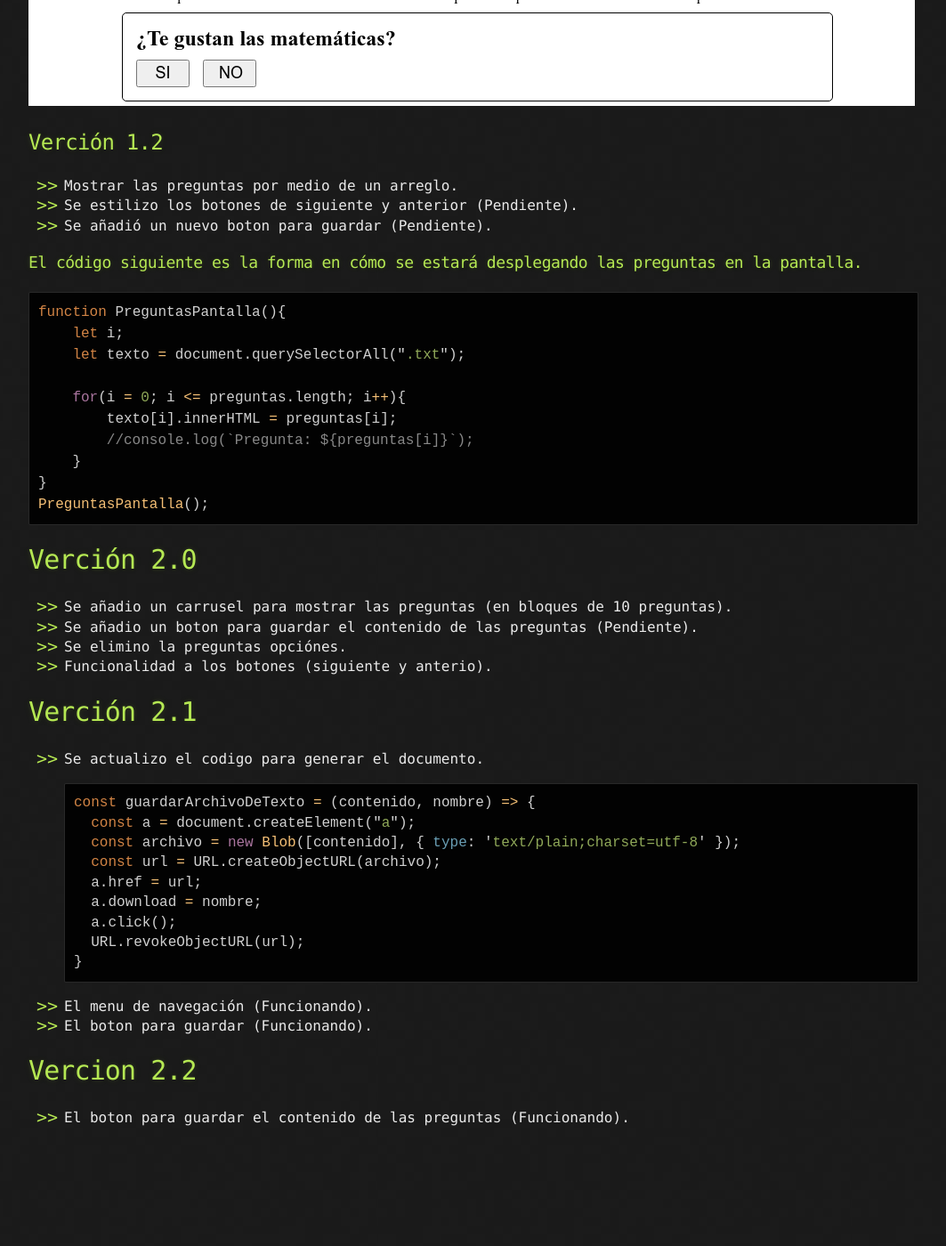
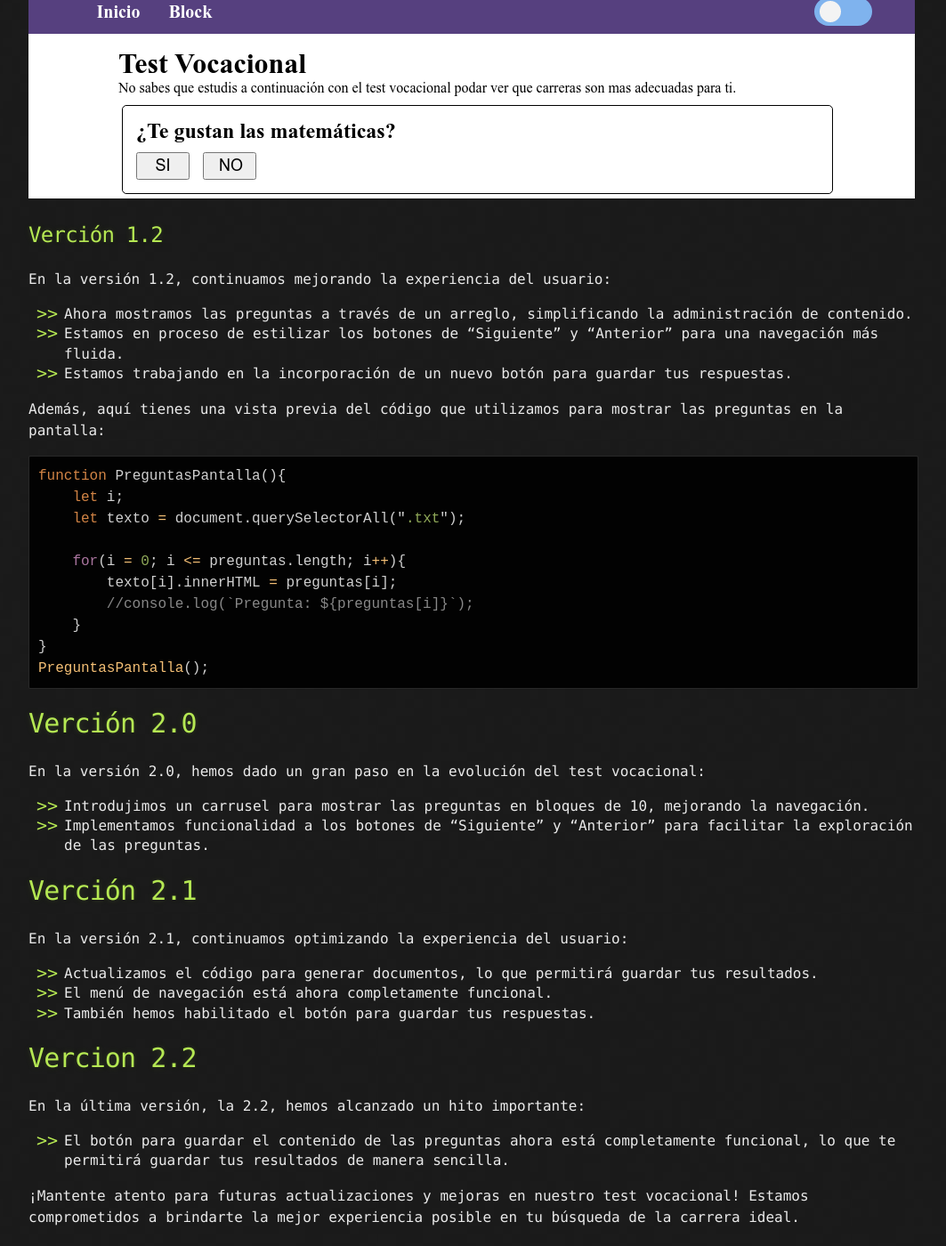
Before and after one commit to NinjaDiaz007/Blog, a Jekyll site: the page built from test-vocacional.md, in a window 1280 px wide and 1400 px high, scrolled down 1102 px. Shown: the whole window at 89% size, without its empty margins (108-1171 px from the left). Built offline with Jekyll 4.4.1, drawn with Linux system fonts in a browser that asks for light colours; our own code applies the rules of GitHub Pages for plain Markdown files; the repository's description, which GitHub fills in, is left out; before the commit the page ends 2390 px from its top, so only the background shows below that; some of the changed text lies outside the part shown.

Commit message:
Add files via upload

````diff
--- a/test-vocacional.md
+++ b/test-vocacional.md
@@ -1,25 +1,31 @@
 # Test Vocacional
 
-Se estara realizando el dise&#241;o para una pagina web para un test vocacional que se estara usando los lenguages de programaci&#243;n _**HTML, CSS y JavaScript**_. En las siguientes verciones que se a&#241;adier&#243;n o se eliminaron ciertos elementos en la paguina pero se anunciaran a continuaci&#243;n que se realizo en cada verci&#243;n.
+En este blog, te llevar&#233; a trav&#233;s del emocionante proceso de desarrollo de un test vocacional en una p&#225;gina web, utilizando los lenguajes de programaci&#243;n HTML, CSS y JavaScript. A lo largo de las versiones, ver&#225;s cómo se han introducido y modificado varios elementos en la p&#225;gina para mejorar la experiencia del usuario.
 
 ## Verción 1.0
-- Se puso un gif como un hero de imagenes.
-- Se coloco un menu de navegacion(Pendiente).
+En la versión 1.0, dimos nuestros primeros pasos en la creación del test vocacional. Aquí están los cambios notables:
+
+- Agregamos un atractivo gif como imagen hero.
+- Iniciamos el diseño del menú de navegación (aún en proceso).
 
 ![](./img/hero.png)
 
 ## Verci&#243;n 1.1
-- Se estilizo el formato de las preguntas.
-- Boton para el modo oscuro.
+En la versión 1.1, hicimos algunos ajustes para mejorar la presentación y usabilidad:
+
+- Estilizamos el formato de las preguntas para una apariencia más atractiva.
+- Introdujimos un botón para habilitar el modo oscuro.
 
 ![](./img/pantalla1.png)
 
 ## Verci&#243;n 1.2
-- Mostrar las preguntas por medio de un arreglo.
-- Se estilizo los botones de siguiente y anterior (Pendiente).
-- Se a&#241;adi&#243; un nuevo boton para guardar (Pendiente).
+En la versión 1.2, continuamos mejorando la experiencia del usuario:
 
-### El c&#243;digo siguiente es la forma en c&#243;mo se estar&#225; desplegando las preguntas en la pantalla.
+- Ahora mostramos las preguntas a través de un arreglo, simplificando la administración de contenido.
+- Estamos en proceso de estilizar los botones de "Siguiente" y "Anterior" para una navegación más fluida.
+- Estamos trabajando en la incorporación de un nuevo botón para guardar tus respuestas.
+
+Además, aquí tienes una vista previa del código que utilizamos para mostrar las preguntas en la pantalla:
 
 ```javascript
 function PreguntasPantalla(){
@@ -35,26 +41,21 @@
 ```
 
 # Verci&#243;n 2.0
-- Se a&#241;adio un carrusel para mostrar las preguntas (en bloques de 10 preguntas).
-- Se a&#241;adio un boton para guardar el contenido de las preguntas (Pendiente).
-- Se elimino la preguntas opci&#243;nes.
-- Funcionalidad a los botones (siguiente y anterio).
+En la versión 2.0, hemos dado un gran paso en la evolución del test vocacional:
+
+- Introdujimos un carrusel para mostrar las preguntas en bloques de 10, mejorando la navegación.
+- Implementamos funcionalidad a los botones de "Siguiente" y "Anterior" para facilitar la exploración de las preguntas.
 
 # Verci&#243;n 2.1
-- Se actualizo el codigo para generar el documento.
-```javascript
-const guardarArchivoDeTexto = (contenido, nombre) => {
-    const a = document.createElement("a");
-    const archivo = new Blob([contenido], { type: 'text/plain;charset=utf-8' });
-    const url = URL.createObjectURL(archivo);
-    a.href = url;
-    a.download = nombre;
-    a.click();
-    URL.revokeObjectURL(url);
-}
-```
-- El menu de navegaci&#243;n (Funcionando).
-- El boton para guardar (Funcionando).
+En la versión 2.1, continuamos optimizando la experiencia del usuario:
+
+- Actualizamos el código para generar documentos, lo que permitirá guardar tus resultados.
+- El menú de navegación está ahora completamente funcional.
+- También hemos habilitado el botón para guardar tus respuestas.
 
 # Vercion 2.2
-- El boton para guardar el contenido de las preguntas (Funcionando).
+En la última versión, la 2.2, hemos alcanzado un hito importante:
+
+- El botón para guardar el contenido de las preguntas ahora está completamente funcional, lo que te permitirá guardar tus resultados de manera sencilla.
+
+¡Mantente atento para futuras actualizaciones y mejoras en nuestro test vocacional! Estamos comprometidos a brindarte la mejor experiencia posible en tu búsqueda de la carrera ideal.
````
Also changed, not shown: index.md (+3 -3 lines).
